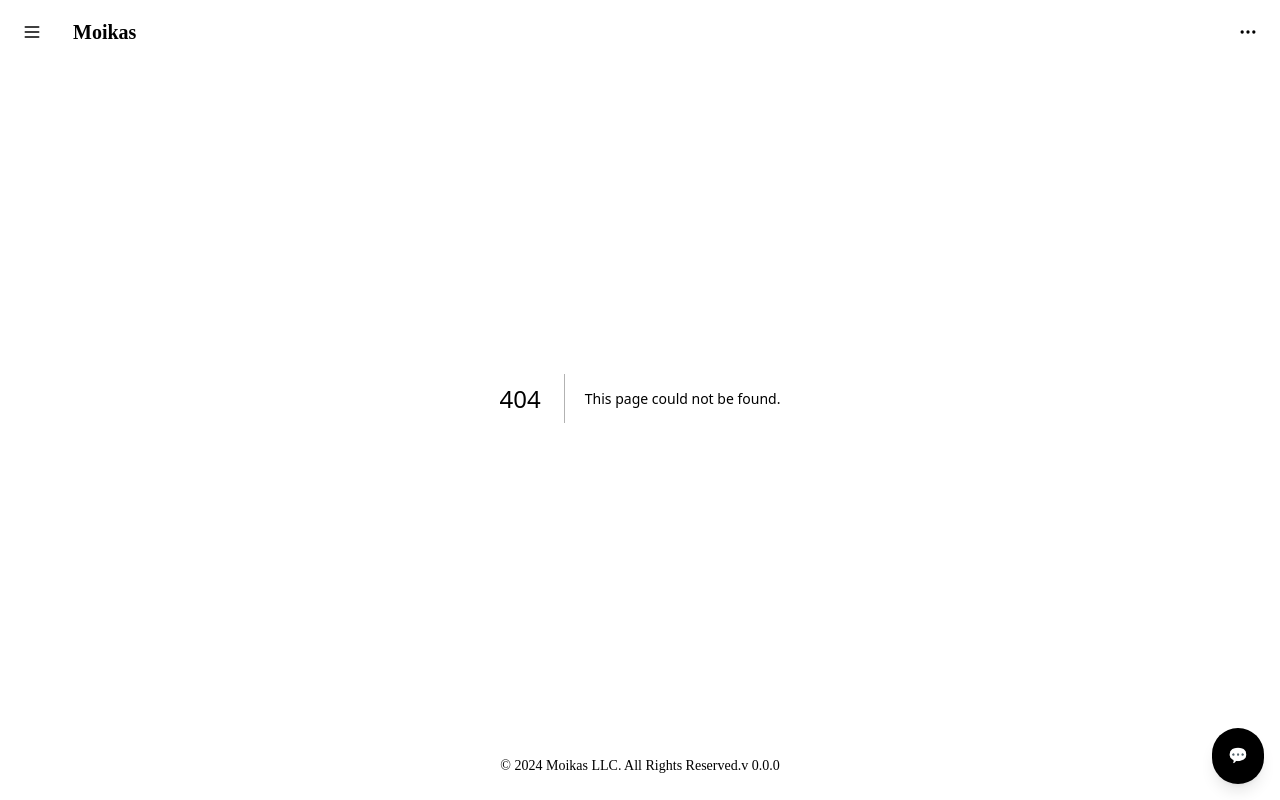
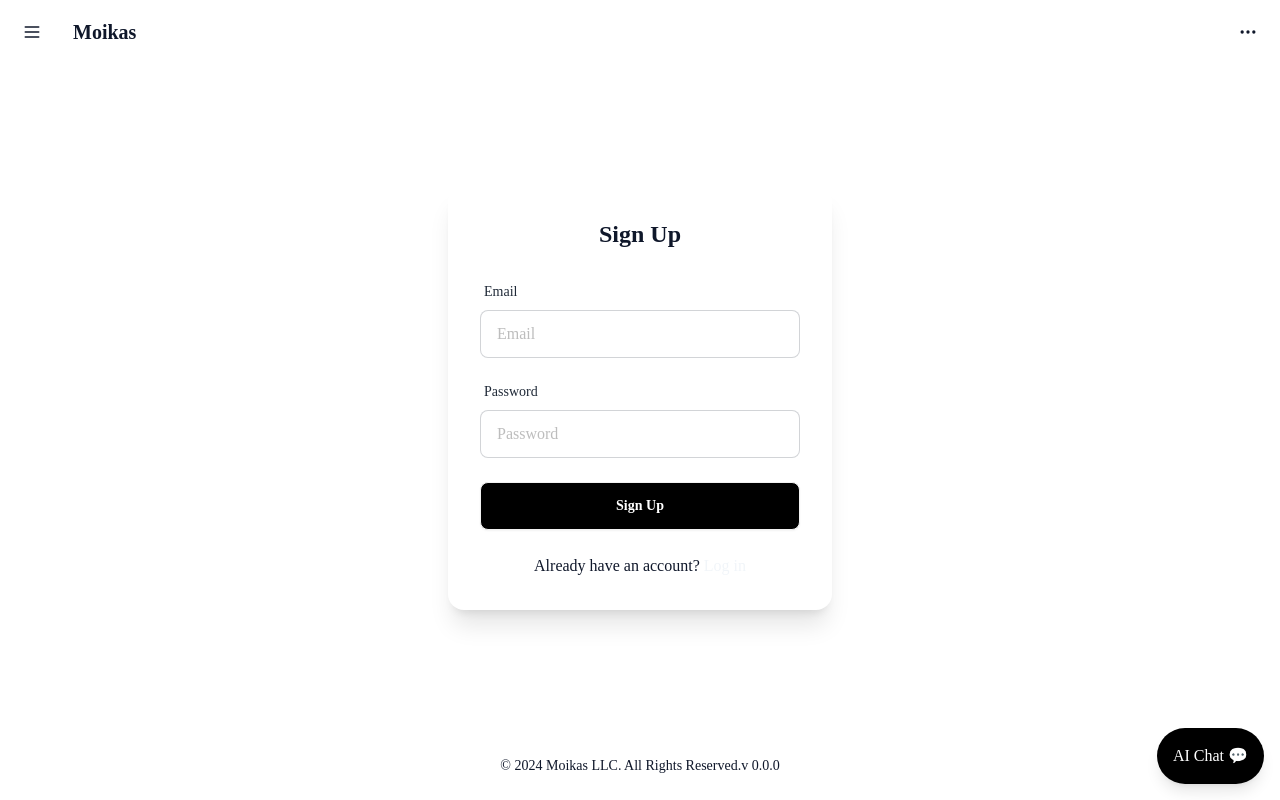
Before and after one commit to Moikapy/xander, a Next.js app: page /signup in a window 1280 px wide. Before the commit this address had no page. Built offline with nearby package versions, Linux system fonts and the light colour scheme; what @elysiajs/eden would draw is missing.

Commit message:
Refactor signup page and update ChatWidget button text

```diff
--- /dev/null
+++ b/src/app/signup/page.tsx
@@ -0,0 +1,84 @@
+"use client";
+// /app/signup/page.jsx
+import { useState } from "react";
+import { api } from "@/lib/api";
+import { useRouter } from "next/navigation";
+
+const Signup = () => {
+  const [email, setEmail] = useState("");
+  const [password, setPassword] = useState("");
+  const [error, setError] = useState<string|null>(null);
+  const router = useRouter();
+
+  const handleSignup = async (e: { preventDefault: () => void; }) => {
+    e.preventDefault();
+    setError(null);
+
+    try {
+      const response: any = await api.signup.post({
+        email,
+        password,
+      });
+
+      if (response.status === 201 || response.status === 200) {
+        router.push("/login");
+      } else {
+        setError(response.data.body.message || "Signup failed");
+      }
+    } catch (err) {
+      setError("An error occurred during signup");
+    }
+  };
+  return (
+    <div className="flex justify-center items-center bg-base-100 font-mono">
+      <div className="card w-96 bg-white shadow-xl">
+        <div className="card-body">
+          <h2 className="text-2xl font-bold mb-4 text-center">Sign Up</h2>
+          <form onSubmit={handleSignup}>
+            <div className="form-control mb-4">
+              <label className="label">
+                <span className="label-text">Email</span>
+              </label>
+              <input
+                type="email"
+                placeholder="Email"
+                className="input input-bordered w-full"
+                onInput={(e) => setEmail((e.target as HTMLInputElement).value)}
+              />
+            </div>
+            <div className="form-control mb-6">
+              <label className="label">
+                <span className="label-text">Password</span>
+              </label>
+              <input
+                type="password"
+                placeholder="Password"
+                className="input input-bordered w-full"
+                onInput={(e) =>
+                  setPassword((e.target as HTMLInputElement).value)
+                }
+              />
+            </div>
+            <div className="form-control mt-6">
+              <button
+                type="submit"
+                className="btn btn-wide bg-black text-white w-full"
+              >
+                Sign Up
+              </button>
+            </div>
+          </form>
+          <p className="text-center text-primary mt-4">
+            Already have an account?{" "}
+            <a href="/login" className="text-secondary hover:text-primary">
+              Log in
+            </a>
+          </p>
+          {error&&error}
+        </div>
+      </div>
+    </div>
+  );
+};
+
+export default Signup;
--- a/src/components/ChatWidget.tsx
+++ b/src/components/ChatWidget.tsx
@@ -105,7 +105,7 @@ const ChatWidget = () => {
         <button
           onClick={() => setIsOpen(true)}
           className='bg-black text-white rounded-full p-4 shadow-lg hover:bg-gray-800 focus:outline-none'>
-          💬
+          AI Chat 💬
         </button>
       )}
 
```
Also changed, not shown: 1 other file (tests, documents, lock files or other folders).
